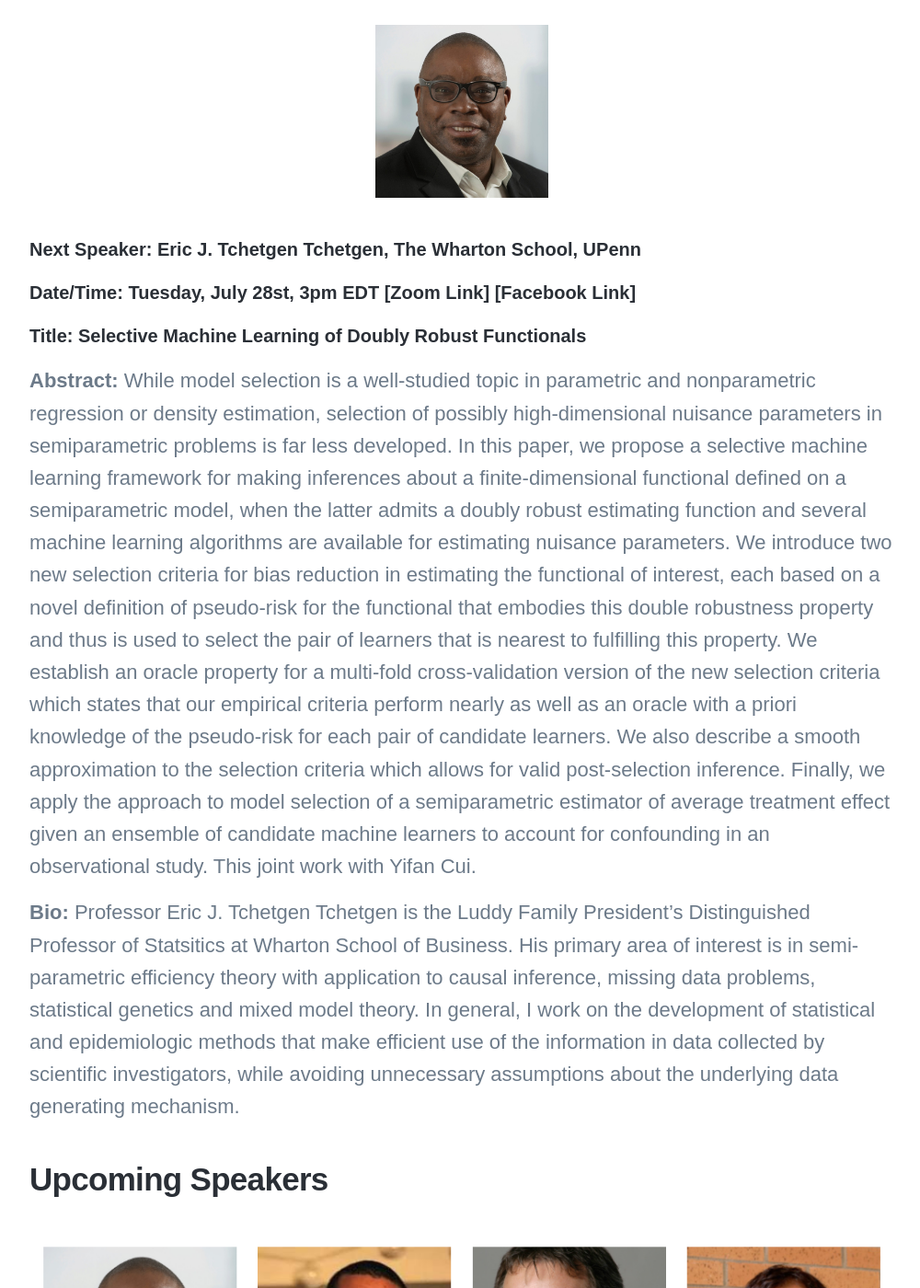
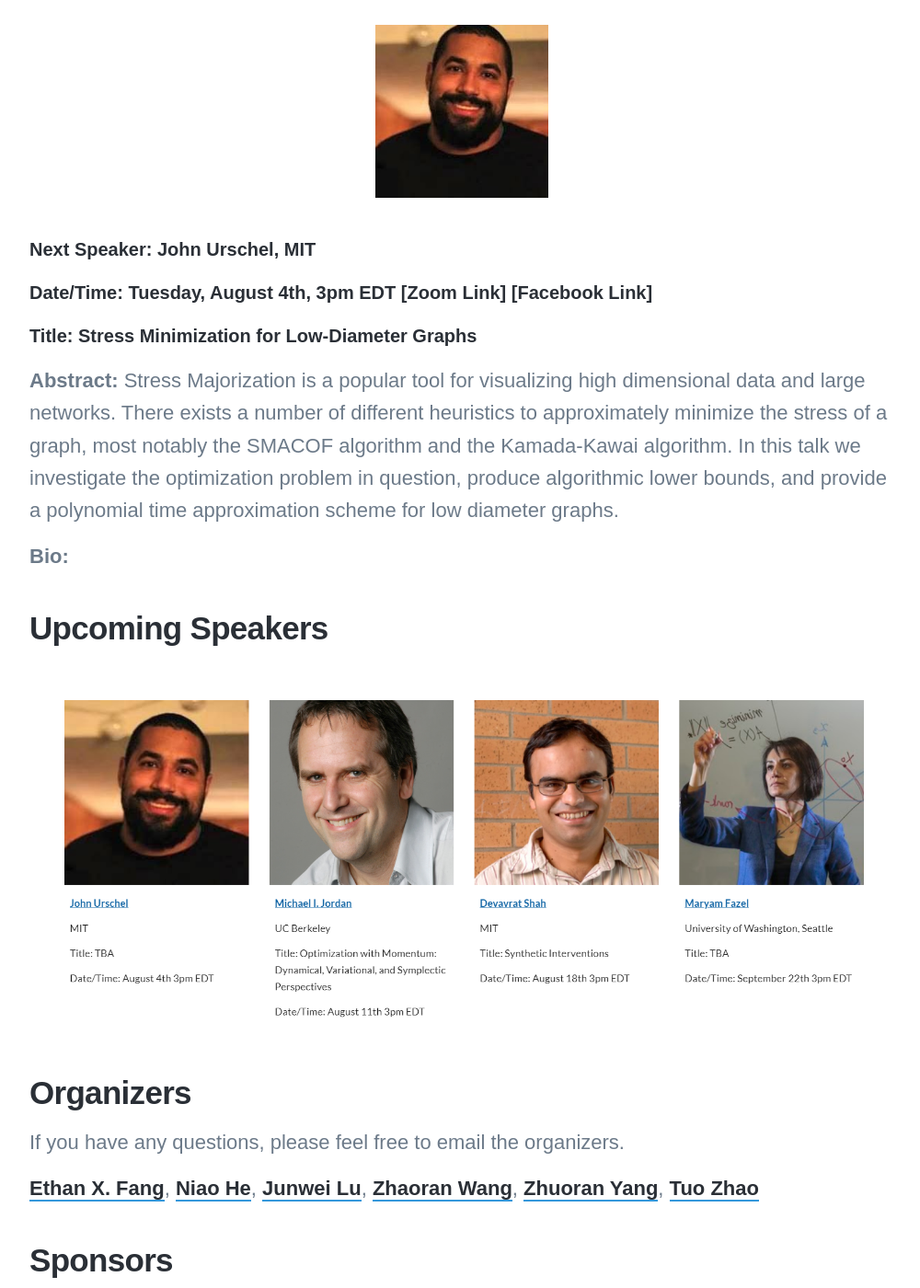
Before and after one commit to Operations-Research-Science/Operations-Research-Science.github.io, a Jekyll site: the page built from _projects/Math-for-DS.md, in a window 1280 px wide and 1400 px high, scrolled down 1179 px. Shown: the whole window at 92% size, without its empty margins (138-1138 px from the left). Built offline with Jekyll 4.4.1, drawn with Linux system fonts in a browser that asks for light colours; nearby versions of some CDN libraries; some web fonts are replaced; library files that are not in the unit come from our copies.

Commit message:
Update Math-for-DS.md

```diff
--- a/_projects/Math-for-DS.md
+++ b/_projects/Math-for-DS.md
@@ -21,15 +21,15 @@ To ask the speaker a question, please use the Q&A function in Zoom to type your
 
 ## Next speaker
 
- <p align="center"><img width="20%" src="/images/news/MathDS/tchetgen.jpg" /></p>
+ <p align="center"><img width="20%" src="/images/news/MathDS/urschel.jpg" /></p>
 
-##### **Next Speaker:** [**Eric J. Tchetgen Tchetgen**](https://statistics.wharton.upenn.edu/profile/ett/), The Wharton School, UPenn
-##### **Date/Time:** Tuesday, July 28st, 3pm EDT [**[Zoom Link]**](https://psu.zoom.us/j/95512102924) [**[Facebook Link]**](https://www.facebook.com/events/983480592111310)
-##### **Title:** Selective Machine Learning of Doubly Robust Functionals
+##### **Next Speaker:** [**John Urschel**](https://math.mit.edu/~urschel/), MIT
+##### **Date/Time:** Tuesday, August 4th, 3pm EDT [**[Zoom Link]**](https://psu.zoom.us/j/95512102924) [**[Facebook Link]**](https://www.facebook.com/events/4620087834675517)
+##### **Title:** Stress Minimization for Low-Diameter Graphs
 
-**Abstract:** While model selection is a well-studied topic in parametric and nonparametric regression or density estimation, selection of possibly high-dimensional nuisance parameters in semiparametric problems is far less developed. In this paper, we propose a selective machine learning framework for making inferences about a finite-dimensional functional defined on a semiparametric model, when the latter admits a doubly robust estimating function and several machine learning algorithms are available for estimating nuisance parameters. We introduce two new selection criteria for bias reduction in estimating the functional of interest, each based on a novel definition of pseudo-risk for the functional that embodies this double robustness property and thus is used to select the pair of learners that is nearest to fulfilling this property. We establish an oracle property for a multi-fold cross-validation version of the new selection criteria which states that our empirical criteria perform nearly as well as an oracle with a priori knowledge of the pseudo-risk for each pair of candidate learners. We also describe a smooth approximation to the selection criteria which allows for valid post-selection inference. Finally, we apply the approach to model selection of a semiparametric estimator of average treatment effect given an ensemble of candidate machine learners to account for confounding in an observational study. This joint work with Yifan Cui.
+**Abstract:**  Stress Majorization is a popular tool for visualizing high dimensional data and large networks. There exists a number of different heuristics to approximately minimize the stress of a graph, most notably the SMACOF algorithm and the Kamada-Kawai algorithm. In this talk we investigate the optimization problem in question, produce algorithmic lower bounds, and provide a polynomial time approximation scheme for low diameter graphs.
 
-**Bio:** Professor Eric J. Tchetgen Tchetgen is the Luddy Family President’s Distinguished Professor of Statsitics at Wharton School of Business. His primary area of interest is in semi-parametric efficiency theory with application to causal inference, missing data problems, statistical genetics and mixed model theory. In general, I work on the development of statistical and epidemiologic methods that make efficient use of the information in data collected by scientific investigators, while avoiding unnecessary assumptions about the underlying data generating mechanism.
+**Bio:**
 
 ## Upcoming Speakers
 
```
Also changed, not shown: images/news/MathDS/speakers.png, images/news/MathDS/urschel.jpg (added).
